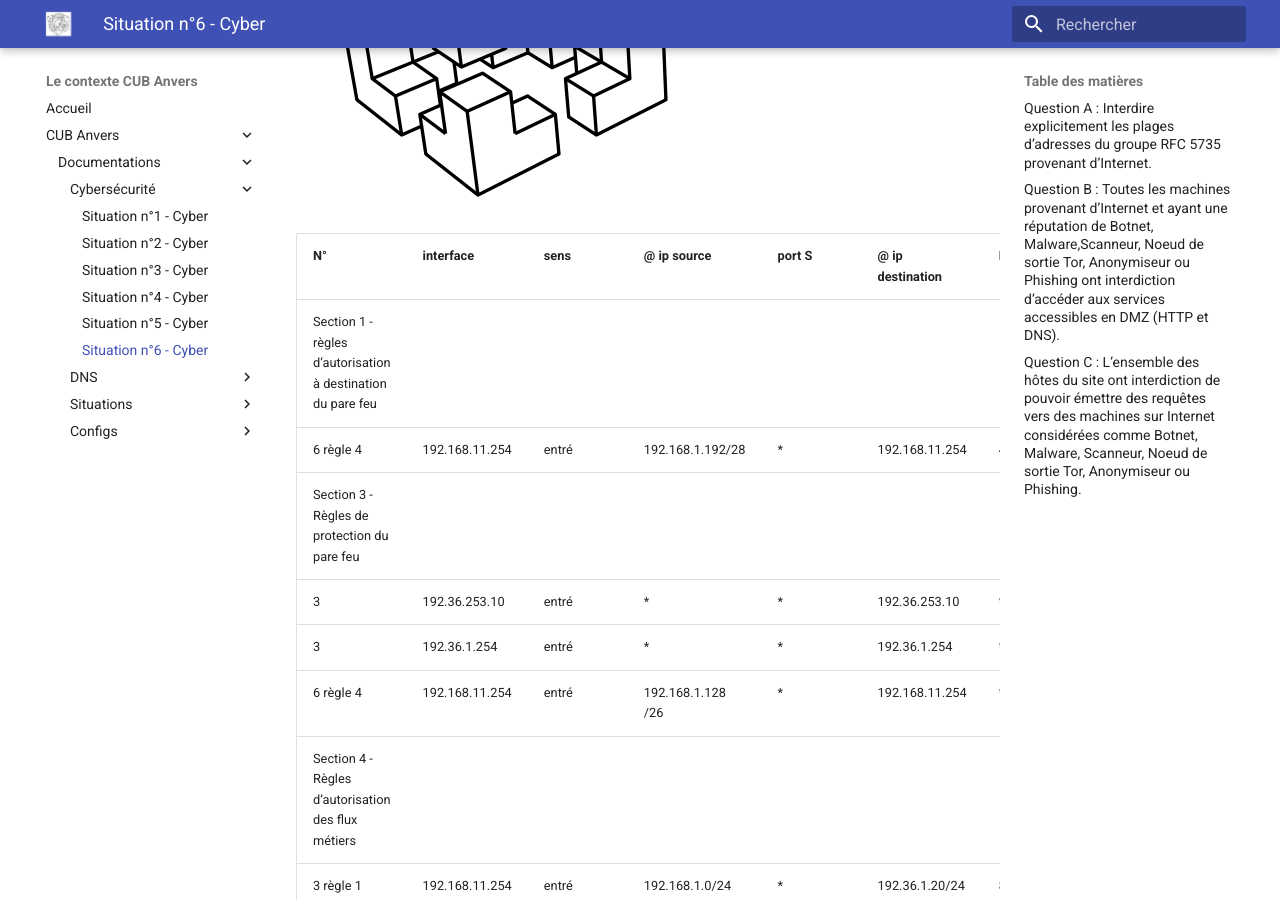
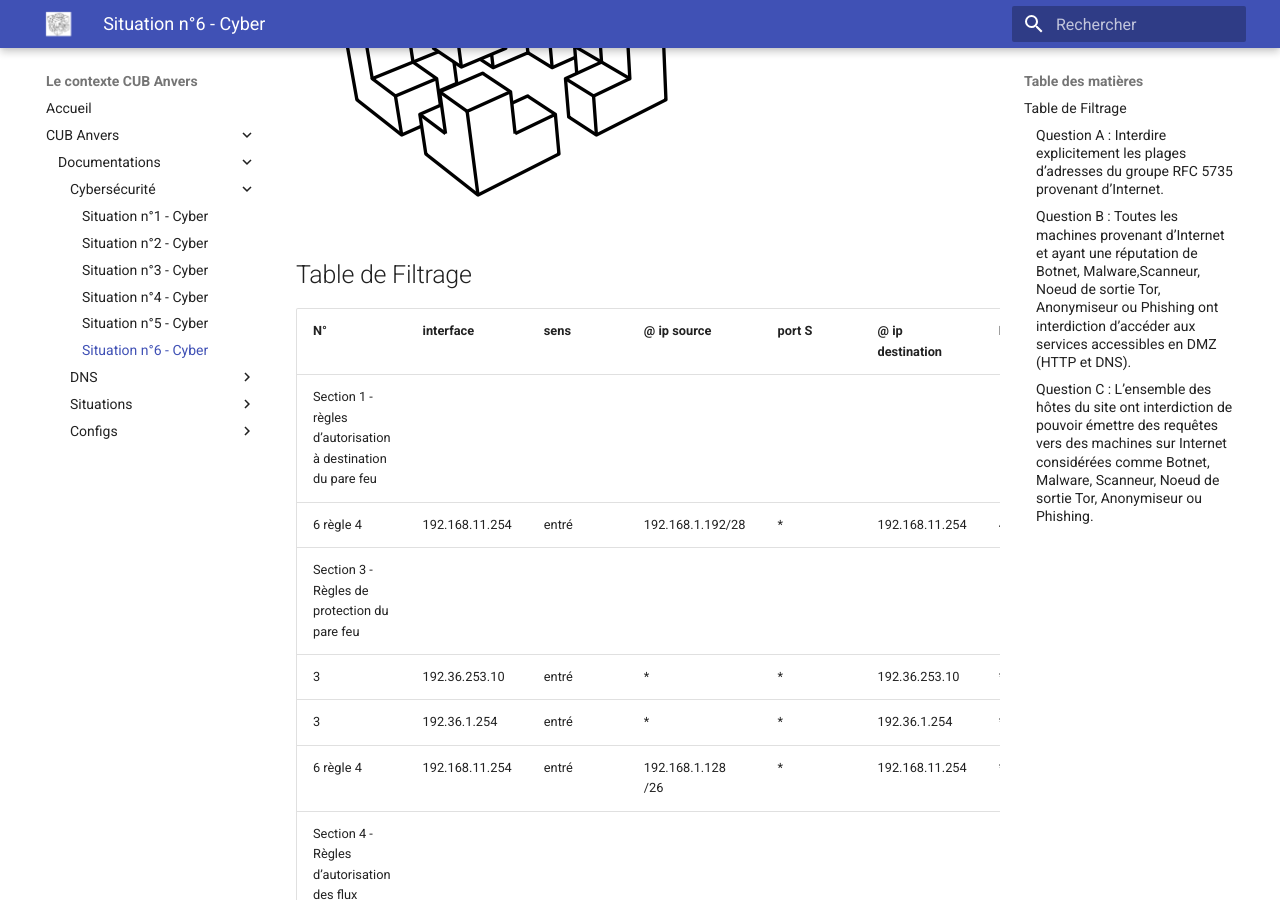
Before and after one commit to Adfiree/Anvers, an MkDocs documentation site: the page built from docs/documentations/Cybersécurité/Situation n°6 Cyber.md, in a window 1280 px wide and 900 px high, scrolled down 459 px. Built offline with MkDocs 1.6.1 and Material for MkDocs 9.7.7, drawn with Linux system fonts in a browser that asks for light colours.

```diff
--- a/docs/documentations/Cybersécurité/Situation n°6 Cyber.md
+++ b/docs/documentations/Cybersécurité/Situation n°6 Cyber.md
@@ -6,7 +6,7 @@
 ---
 ![Logo CUB](../../media/CUB.png)
 
-
+## Table de Filtrage
 
 | N° | interface | sens | @ ip  source | port S | @ ip destination | Port D | Proto | statut | Action |
 | ----- | ----- | ----- | ----- | ----- | ----- | ----- | ----- | :---: | ----- |
```
